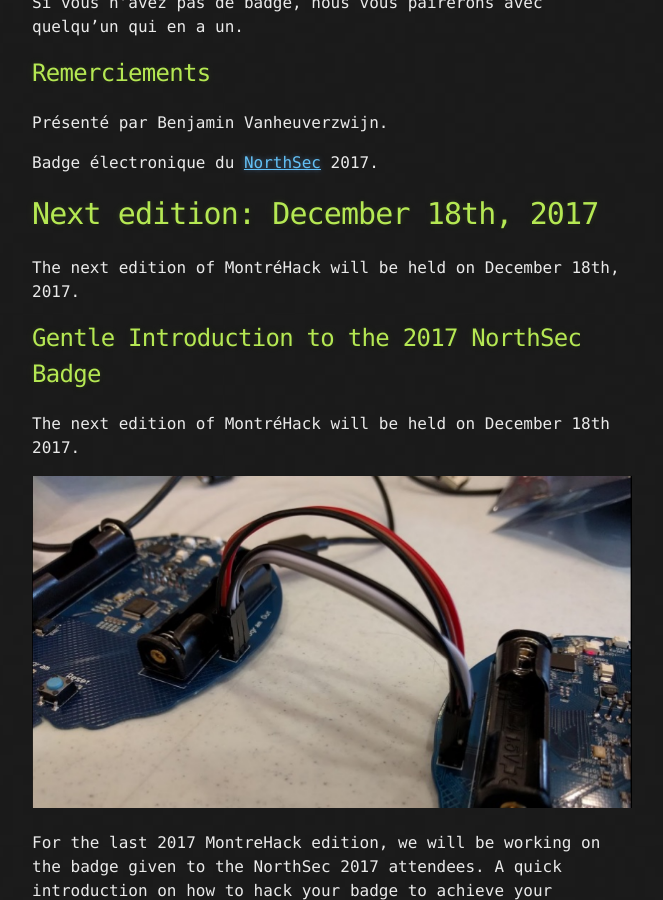
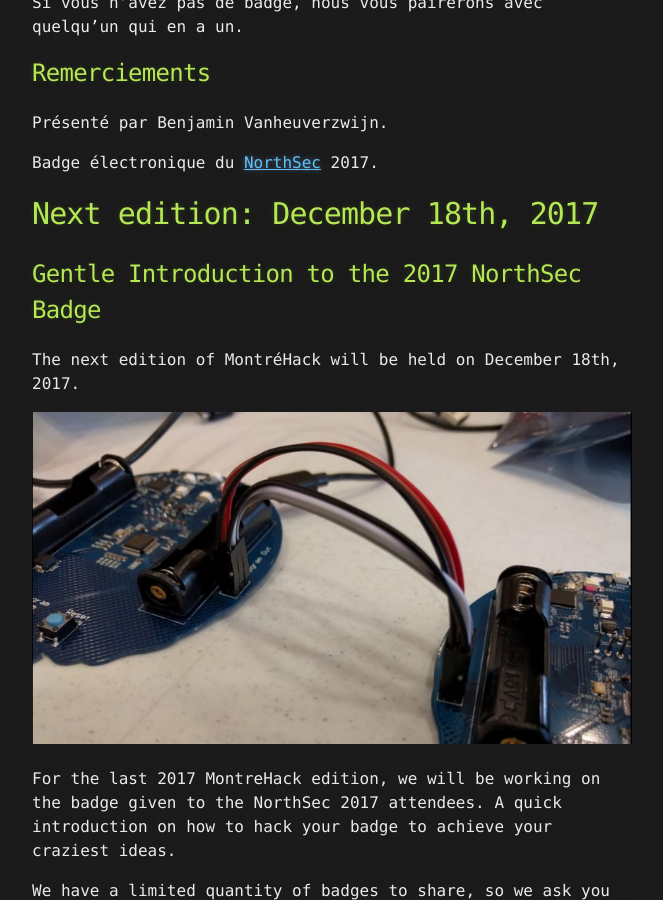
Before and after one commit to montrehack/montrehack.github.com, a Jekyll site: the page built from _posts/2017-12-18-gentle-intro-nsec-badge.md, in a window 1280 px wide and 900 px high, scrolled down 1814 px. Shown: the whole window, without its empty margins (308-971 px from the left). Built offline with Jekyll 4.4.1, drawn with Linux system fonts in a browser that asks for light colours; comment, search, counter and statistics services are not loaded; some of the changed text lies outside the part shown.

Commit message:
Titles more coherently placed and removed a duplicated sentence

```diff
--- a/_posts/2017-12-18-gentle-intro-nsec-badge.md
+++ b/_posts/2017-12-18-gentle-intro-nsec-badge.md
@@ -8,11 +8,11 @@ tags: hardware tutorial arm hacking
 
 [English version](#english)
 
+## Douce introduction au badge NorthSec 2017
+
 La prochaine édition de MontréHack sera tenu le 18 décembre 2017.
 
 ![NorthSec 2017 badge](/images/17-12_nsec_badge_wired.png)
-
-## Douce introduction au badge NorthSec 2017
 
 Pour finir l'année, nous présentons le badge électronique distribué lors de
 l'événement NorthSec édition 2017. Nous vous donnerons la formation nécessaire
@@ -61,11 +61,9 @@ Badge électronique du [NorthSec](https://nsec.io) 2017.
 
 # Next edition: December 18th, 2017
 
-The next edition of MontréHack will be held on December 18th, 2017.
-
 ## Gentle Introduction to the 2017 NorthSec Badge
 
-The next edition of MontréHack will be held on December 18th 2017.
+The next edition of MontréHack will be held on December 18th, 2017.
 
 ![NorthSec 2017 badge](/images/17-12_nsec_badge_wired.png)
 
```
